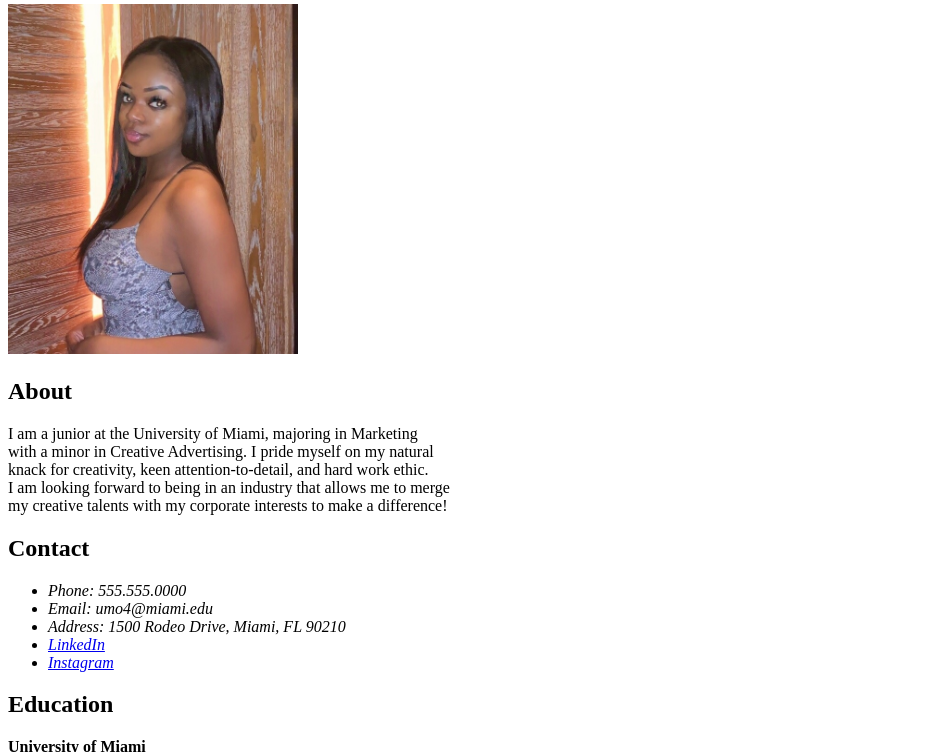
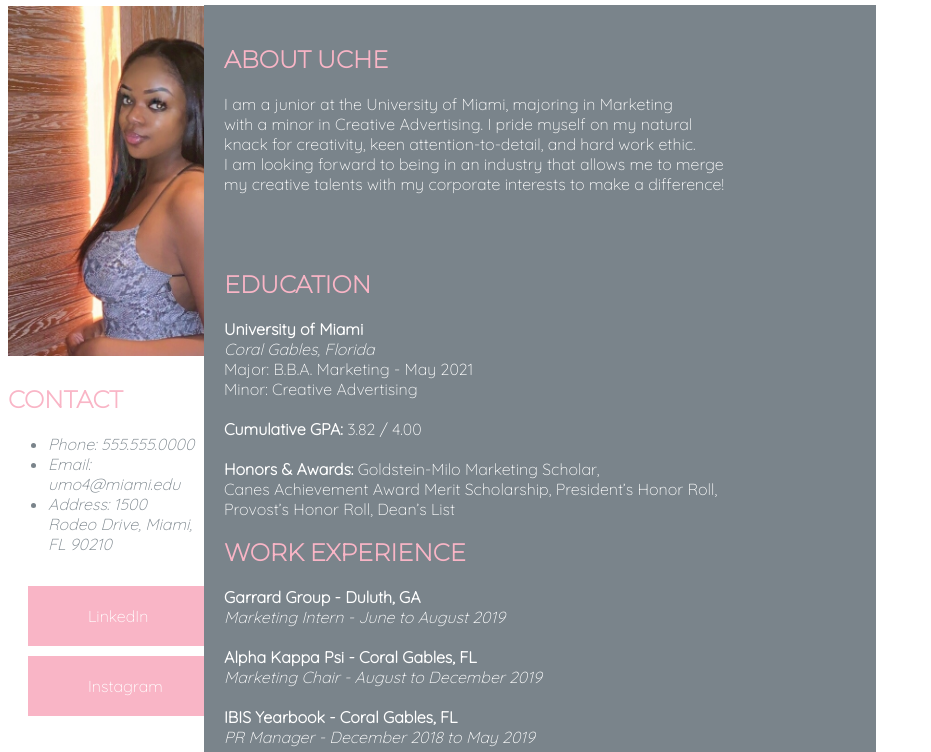
Before and after one commit to ucheonyiuke/test, a plain HTML site: page Resume/index.html in a window 1280 px wide. Shown: the part 76-828 px from the top of the page, without its empty margins (0-931 px from the left). Drawn offline with Linux system fonts and the light colour scheme.

Commit message:
Styled my resume using CSS.

```diff
--- /dev/null
+++ b/Resume/CSS/resumestyle.css
@@ -0,0 +1,85 @@
+body {
+  background-color: white;
+}
+
+h1 {
+  color: rgb(249, 181, 198);
+  font-family: 'Montserrat', sans-serif;
+}
+
+h2  {
+  color: rgb(249, 181, 198);
+  font-family: 'Montserrat', sans-serif;
+}
+
+.text {
+  color: white;
+  font-family: 'Quicksand', sans-serif;
+}
+
+.contacttext {
+  color: rgb(122, 132, 139);
+}
+
+.navigation {
+  display: table-cell;
+  margin: auto;
+  margin-top: 30px;
+  margin-bottom: 80px;
+}
+
+.horizontalline {
+    padding-top: 0px;
+}
+
+.horizontalline li {
+  display: block;
+  margin: 10px;
+  padding: 20px 60px 20px 60px;
+  background-color: rgb(249, 181, 198);
+  width: 40%;
+  border-radius: 0%;
+}
+
+.horizontalline li {
+  position: relative;
+  right: 30px;
+}
+
+.horizontalline li a {
+  color: white;
+  text-decoration: none;
+  font-family: 'Quicksand', sans-serif;
+}
+
+.horizontalline li a:hover {
+  color: rgb(122, 132, 139);
+}
+
+.container {
+  margin: auto;
+  padding: 20px;
+  background-color: rgb(122, 132, 139);
+  width: 50%;
+  border-radius: 0%;
+}
+
+.sidebar{
+  float: left;
+  margin: auto;
+  padding: 0px;
+  background-color: white;
+  width: 15%;
+  border-radius: 0%;
+}
+
+.container {
+  position: relative;
+  bottom: 355px;
+  right: 100px;
+}
+
+.sidebar {
+  position: relative;
+  bottom: 220px;
+}
--- a/Resume/index.html
+++ b/Resume/index.html
@@ -7,52 +7,67 @@
     <title>Uche's Resume</title>
     <meta name="author" content="Uche Onyiuke">
     <meta name="description" content="HTML/Resume assignment">
+    <meta name="keywords" content="HTML, JS, CSS, Basic example">
+    <link rel="stylesheet" href="css/resumestyle.css">
+    <link href="https://fonts.googleapis.com/css?family=Montserrat:200&display=swap" rel="stylesheet">
+    <link href="https://fonts.googleapis.com/css?family=Quicksand:300&display=swap" rel="stylesheet">
 </head>
 <!-- This is the body of my website. -->
 <body>
   <!-- This is my header, my name and picture go here. -->
   <header>
-    <h1>Uche Onyiuke</h1>
+    <h1>UCHE ONYIUKE</h1>
     <img src="img/Me.jpg" width="290" height="350" alt="Uche">
   </header>
   <!-- This is my sidebar, my "About" and "Contact" sections go here. -->
-  <aside class="">
-    <h2>About</h2>
+
+<aside class="text">
+<div class="container">
+    <h2>ABOUT UCHE</h2>
       <p>I am a junior at the University of Miami, majoring in Marketing
         <br> with a minor in Creative Advertising. I pride myself on my natural
         <br> knack for creativity, keen attention-to-detail, and hard work ethic.
         <br> I am looking forward to being in an industry that allows me to merge
         <br> my creative talents with my corporate interests to make a difference!
       </p>
-    <h2>Contact</h2>
-      <address class="">
-      <ul>
+</div>
+
+<div class="sidebar">
+    <h2>CONTACT</h2>
+      <address>
+      <ul class="contacttext">
         <li>Phone: 555.555.0000</li>
         <li>Email: umo4@miami.edu</li>
         <li>Address: 1500 Rodeo Drive, Miami, FL 90210</li>
-        <li> <a href="https://LinkedIn.com/in/UcheOnyiuke">LinkedIn</a> </li>
-        <li> <a href="https://Instagram.com/UcheOnyiuke">Instagram</a> </li>
       </ul>
       </address>
-  </aside>
+      <nav class="navigation">
+        <ul class="horizontalline">
+          <li> <a href="https://LinkedIn.com/in/UcheOnyiuke">LinkedIn</a> </li>
+          <li> <a href="https://Instagram.com/UcheOnyiuke">Instagram</a> </li>
+        </ul>
+      </nav>
+</div>
+</aside>
+
   <!-- This is for my Education, Experience, Activities, and Interests. -->
-  <section>
+  <section class="text container">
     <!-- Education -->
-    <h2>Education</h2>
+    <h2>EDUCATION</h2>
       <strong>University of Miami</strong>
       <br> <em>Coral Gables, Florida</em>
       <br> Major: B.B.A. Marketing - May 2021
       <br> Minor: Creative Advertising
       <br>
       <br> <strong>Cumulative GPA:</strong>
-      3.62 / 4.00
+      3.82 / 4.00
       <br>
       <br> <strong>Honors & Awards:</strong>
       Goldstein-Milo Marketing Scholar,
       <br> Canes Achievement Award Merit Scholarship, President’s Honor Roll,
       <br> Provost’s Honor Roll, Dean’s List
       <!-- Work Experience -->
-    <h2>Work Experience</h2>
+    <h2>WORK EXPERIENCE</h2>
     <strong>Garrard Group - Duluth, GA</strong>
     <br> <em>Marketing Intern - June to August 2019</em>
     <br>
@@ -62,7 +77,7 @@
     <br> <strong>IBIS Yearbook - Coral Gables, FL</strong>
     <br> <em>PR Manager - December 2018 to May 2019</em>
     <!-- Hobbies & Interests as an unordered List-->
-    <h2>Hobbies & Interests</h2>
+    <h2>HOBBIES & INTERESTS</h2>
     <ul>
       <li>Copywriting</li>
       <li>Creative Directing</li>
@@ -73,7 +88,7 @@
       <li>Travel</li>
     </ul>
     <!-- Skills as a table -->
-    <h2>Skills</h2>
+    <h2>SKILLS</h2>
     <table>
       <tr>
         <!-- First row (these are table headers)  -->
@@ -85,14 +100,14 @@
         <td>InDesign
         <br>Photoshop
         <br> HTML
-        <br>Tableu</td>
+        <br> Tableu
+        <br> Coding</td>
         <td>Word
         <br>Excel
         <br>Powerpoint
         <br>Outlook</td>
       </tr>
     </table>
-
   </section>
   </body>
 </html>
```
